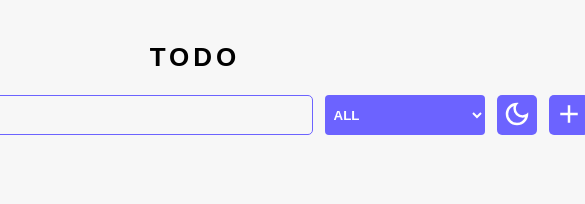
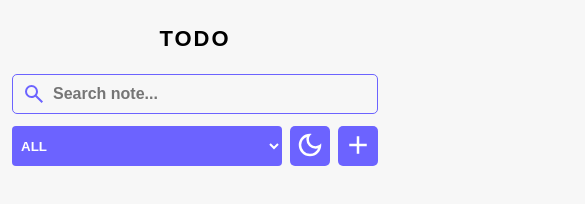
Before and after one commit to alejandroc21/To-do, a website built with webpack: page src/template.html in a window 390 px wide. Shown: the whole page, 585 px wide, since content can reach past the window. Built offline with nearby package versions, Linux system fonts and the light colour scheme.

Commit message:
added responsiveness

```diff
--- a/src/style.css
+++ b/src/style.css
@@ -34,9 +34,10 @@ body{
     transition: background-color 0.3s ease, color 0.3s ease;
 }
 
-.wrapper{
+#wrapper{
     width: 100%;
-    max-width: 1000px;
+    max-width: 800px;
+    /* margin: 0 auto; */
 }
 
 header{
@@ -55,17 +56,20 @@ header{
 
 .nav-panel{
     display: flex;
-    gap: 12px;
+    gap: 8px;
     align-items: center;
+    flex-wrap: wrap;
 }
 
 .search-container{
     position: relative;
     flex-grow: 1;
+    min-width: 280px;
 }
 
 .search-input{
-    width: 511px;
+    width: 100%;
+    /* min-width: 480px; */
     padding: 10px 8px 10px 40px;
     border: 1px solid var(--primary-color);
     border-radius: 5px;
@@ -89,18 +93,24 @@ header{
     }
 }
 
+.select-actions{
+    display: flex;
+    gap: 0.5rem;
+}
+
 select{
     background-color: var(--primary-color);
     color: white;
     height: 40px;
-    width: 160px;
+    width: auto;
+    min-width: 140px;
+    flex: 0 1 160px;
     border-radius: 4px;
     outline: none;
     border: none;
     font-weight: 500;
     cursor: pointer;
     /* appearance: none;  ARROW */
-    min-width: 100px;
     text-align: left;
     padding: 5px;
     font-weight: bold;
@@ -117,6 +127,14 @@ select{
     svg{
         fill: white;
     }
+}
+
+:root:not([data-theme="dark"]) .icon-sun {
+    display: none;
+}
+
+[data-theme="dark"] .icon-moon{
+    display: none;
 }
 
 .add-btn{
@@ -140,10 +158,10 @@ select{
 .todo-item{
     display: flex;
     align-items: center;
+    width: 100%;
     padding: 15px 0;
     border-bottom: 1px solid var(--primary-color);
     gap: 15px;
-    transform: all 0.2s;
 }
 
 .todo-edit-input{
@@ -303,3 +321,33 @@ select{
     background-color: var(--primary-color);
     color: white;
 }
+
+@media (max-width: 750px) {
+    body {
+        padding: 1rem 12px;
+    }
+
+    .header-title {
+        font-size: 22px;
+        letter-spacing: 2px;
+    }
+
+    .nav-panel {
+        display: flex;
+        flex-direction: column;
+        align-items: stretch;
+        gap: 12px;
+    }
+
+    .select-actions {
+        width: 100%;
+    }
+
+    .select-actions .select {
+        flex: 1;
+    }
+
+    .select-actions select {
+        width: 100%;
+    }
+}
--- a/src/template.html
+++ b/src/template.html
@@ -17,6 +17,8 @@
                 </span>
                 <input type="search" class="search-input" placeholder="Search note...">
             </div>
+            <div class="select-actions">
+
                 <div class="select">
                     <select name="category" id="category">
                         <option value="">ALL</option>
@@ -25,23 +27,21 @@
                     </select>
                 </div>
                 <button class="theme-btn">
-                <svg xmlns="http://www.w3.org/2000/svg" height="30px" viewBox="0 -960 960 960" width="30px" fill="#1f1f1f"><path d="M480-120q-150 0-255-105T120-480q0-150 105-255t255-105q14 0 27.5 1t26.5 3q-41 29-65.5 75.5T444-660q0 90 63 153t153 63q55 0 101-24.5t75-65.5q2 13 3 26.5t1 27.5q0 150-105 255T480-120Zm0-80q88 0 158-48.5T740-375q-20 5-40 8t-40 3q-123 0-209.5-86.5T364-660q0-20 3-40t8-40q-78 32-126.5 102T200-480q0 116 82 198t198 82Zm-10-270Z"/></svg>
+                    <svg class="icon-moon" xmlns="http://www.w3.org/2000/svg" height="30px" viewBox="0 -960 960 960" width="30px" fill="#1f1f1f">
+                        <path d="M480-120q-150 0-255-105T120-480q0-150 105-255t255-105q14 0 27.5 1t26.5 3q-41 29-65.5 75.5T444-660q0 90 63 153t153 63q55 0 101-24.5t75-65.5q2 13 3 26.5t1 27.5q0 150-105 255T480-120Zm0-80q88 0 158-48.5T740-375q-20 5-40 8t-40 3q-123 0-209.5-86.5T364-660q0-20 3-40t8-40q-78 32-126.5 102T200-480q0 116 82 198t198 82Zm-10-270Z"/>
+                    </svg>
+                    <svg class="icon-sun" xmlns="http://www.w3.org/2000/svg" height="24px" viewBox="0 -960 960 960" width="24px" fill="#1f1f1f">
+                        <path d="M440-800v-120h80v120h-80Zm0 760v-120h80v120h-80Zm360-400v-80h120v80H800Zm-760 0v-80h120v80H40Zm708-252-56-56 70-72 58 58-72 70ZM198-140l-58-58 72-70 56 56-70 72Zm564 0-70-72 56-56 72 70-58 58ZM212-692l-72-70 58-58 70 72-56 56Zm98 382q-70-70-70-170t70-170q70-70 170-70t170 70q70 70 70 170t-70 170q-70 70-170 70t-170-70Zm283.5-56.5Q640-413 640-480t-46.5-113.5Q547-640 480-640t-113.5 46.5Q320-547 320-480t46.5 113.5Q413-320 480-320t113.5-46.5ZM480-480Z"/>
+                    </svg>
                 </button>
                 <button class="add-btn">
                     <svg xmlns="http://www.w3.org/2000/svg" height="30px" viewBox="0 -960 960 960" width="30px" fill="#1f1f1f"><path d="M440-440H200v-80h240v-240h80v240h240v80H520v240h-80v-240Z"/></svg>
                 </button>
             </div>
+        </div>
     </header>
     <main>
         <section class="list-container">
-            <!-- <div class="todo-item">
-                <input type="checkbox" class="todo-checkbox">
-                <span class="todo-text">texto de ejemplo</span>
-                <div class="todo-actions">
-                    <button class="edit-btn action-btn">edit</button>
-                    <button class="delete-btn action-btn">delete</button>
-                </div>
-            </div> -->
         </section>
     </main>
     <div class="modal" id="modal">
```
Lines whose indentation alone changed are shown as unchanged.
